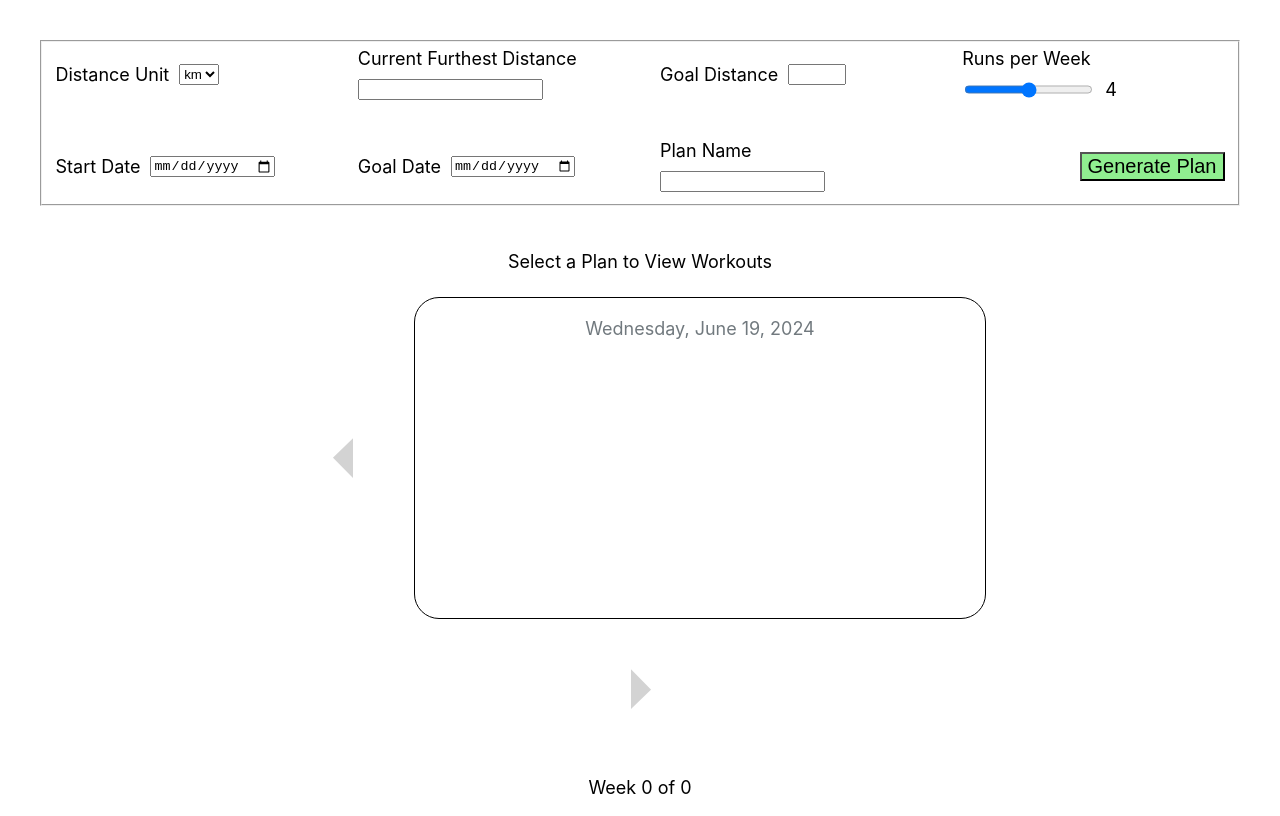
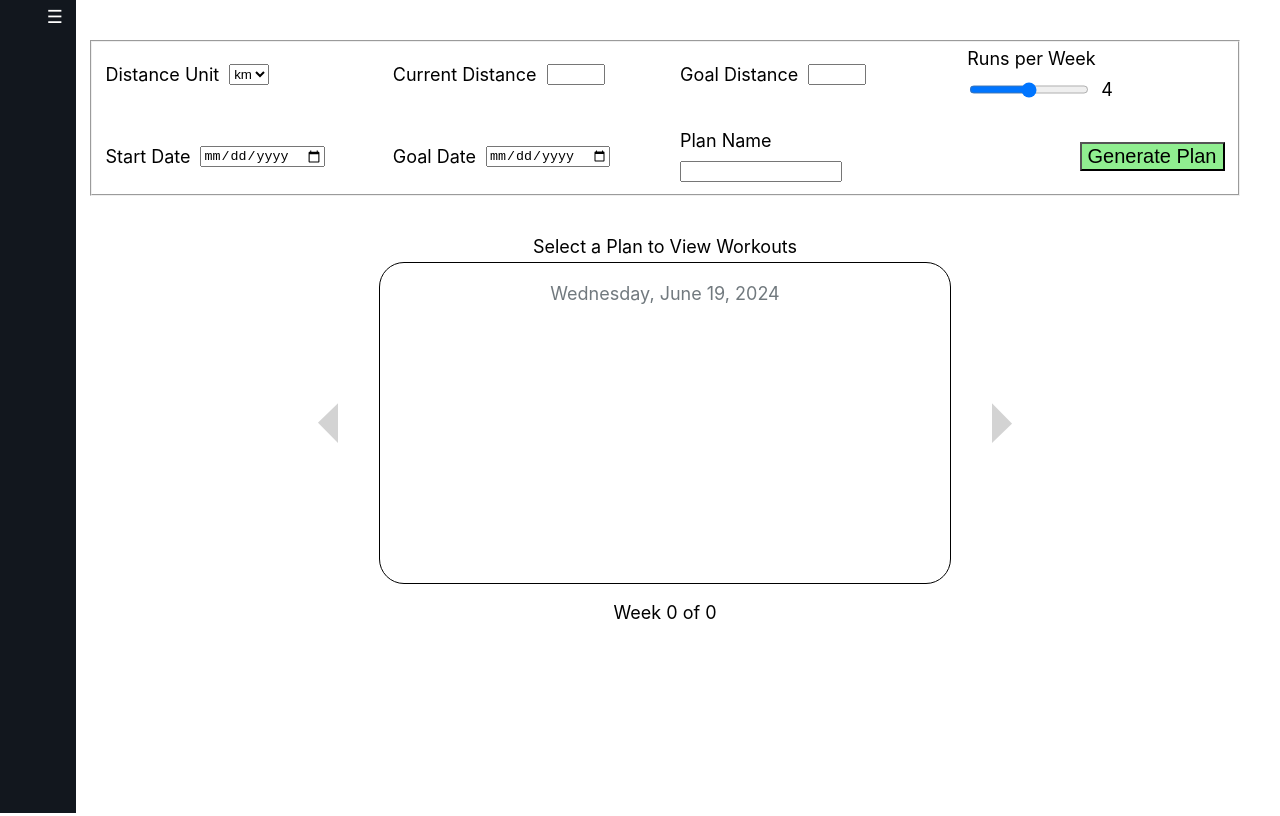
Before and after one commit to warrenmblood/training-plan-generator, a React (Create React App) app: page / in a window 1280 px wide. Built offline with nearby package versions, Linux system fonts and the light colour scheme.

Commit message:
sidebar functionality

```diff
--- a/package.json
+++ b/package.json
@@ -6,6 +6,7 @@
     "@testing-library/jest-dom": "^5.17.0",
     "@testing-library/react": "^13.4.0",
     "@testing-library/user-event": "^13.5.0",
+    "boxicons": "^2.1.4",
     "react": "^18.3.1",
     "react-dom": "^18.3.1",
     "react-hook-form": "^7.52.2",
--- a/src/App.css
+++ b/src/App.css
@@ -3,7 +3,45 @@ body {
     font-size: 18px;
 }
 
-.planInputs {
+.sidebar {
+    position: absolute;
+    top: 0;
+    left: 0;
+    height: 100vh;
+    width: 50px;
+    background-color: #12171e;
+    color: white;
+    padding: .4rem .8rem;
+    transition: all 0.5s ease;
+}
+
+.sidebar.active {
+    width: 200px;
+}
+
+.plan-list .saved-plan {
+    border-top: 1px solid white
+}
+
+.main-content {
+    position: relative;
+    left: 50px;
+    width: calc(100% - 50px);
+    transition: all 0.5s ease;
+}
+
+.sidebar.active ~ .main-content {
+    left: 200px;
+    width: calc(100% - 200px);
+}
+
+.sidebar > .header {
+    display: flex;
+    flex-flow: row nowrap;
+    justify-content: space-between;
+}
+
+.plan-inputs {
     margin: auto;
     margin-left: 40px;
     margin-right: 40px;
@@ -12,7 +50,7 @@ body {
     flex-flow: row wrap;
     justify-content: flex-start;
     align-items: center;
-    gap: 40px;
+    gap: 30px;
 }
 
 .entry {
@@ -26,7 +64,7 @@ body {
     justify-content: flex-end;
 }
 
-.plan > button {
+.workout-body > button {
     width: 100px;
     height: 100px;
     border: transparent;
@@ -43,7 +81,7 @@ body {
     background-color: lightgreen;
 }
 
-input#currentDistance, input#goalDistance {
+input#startDistance, input#goalDistance {
     width: 50px;
 }
 
@@ -51,24 +89,30 @@ input#name {
     width: 60%;
 }
 
-.plan {
-    margin: auto;
-    width: 60%;
-    margin-top: 40px;
-    display: flex;
-    flex-flow: row wrap;
-    justify-content: center;
-    align-items: center;
-    gap: 20px;
+input#runsPerWeek {
+    width: 120px;
 }
 
-.workoutHeader {
+.plan {
+    width: 100%;
+    margin-top: 40px;
+}
+
+.workout-header {
     width: 100%;
     text-align: center;
 }
 
-.workoutHeader > p {
+.workout-header > p {
     margin: 5px;
+}
+
+.workout-body {
+    width: 100%;
+    display: flex;
+    flex-flow: row nowrap;
+    justify-content: center;
+    align-items: center;
 }
 
 .workout {
--- a/src/App.js
+++ b/src/App.js
@@ -6,6 +6,7 @@ import './App.css';
 
 const App = () => {
   const [plan, setPlan] = useState({});
+  const [savedPlans, setSavedPlans] = useState([]);
 
   // --- pull data below from server ---
   const jargon = {};
@@ -29,6 +30,10 @@ const App = () => {
 
   return (
     <div className="wrapper">
+      <Sidebar
+        savedPlans={savedPlans ?? []}
+      />
+      <div className="main-content">
         <PlanInputs
           setPlan={setPlan}
           offDay={offDay ?? {}}
@@ -37,7 +42,7 @@ const App = () => {
         <Plan
           planInfo={plan ?? {}}
         />
-      <Sidebar />
+      </div>
     </div>
   );
 }
--- a/src/components/Plan.js
+++ b/src/components/Plan.js
@@ -54,10 +54,11 @@ function Plan({ planInfo }) {
 
     return(
         <div className="plan">
-            <div className="workoutHeader">
+            <div className="workout-header">
                 <p>{planInfo.name ?? "Select a Plan to View Workouts"}</p>
                 <p>{planInfo.goalDate ? `Goal Date: ${planInfo.goalDate.toLocaleDateString("en-US", dateFormat)}` : ""}</p>
             </div>
+            <div className="workout-body">
                 <button type="button" onClick={prevDay}>&#128896;</button>
                 <Workout
                     planDate = {planDate}
@@ -66,6 +67,7 @@ function Plan({ planInfo }) {
                     terms = {workoutExists ? planInfo.workouts[workoutNum].terms : []}
                 />
                 <button type="button" onClick={nextDay}>&#128898;</button>
+            </div>
             <Stats
                 onPlan = {onPlan}
                 currentWeek = {planInfo.startDate ? currentWeek(planInfo.startDate, workoutNum) : 0}
--- a/src/components/PlanInputs.js
+++ b/src/components/PlanInputs.js
@@ -21,7 +21,7 @@ function PlanInputs({ setPlan, offDay, jargon }) {
 
     return (
         <form onSubmit={handleSubmit(onSubmit)}>
-            <fieldset className="planInputs">
+            <fieldset className="plan-inputs">
                 <div className="entry">
                     <label htmlFor="unit">Distance Unit</label>
                     <select
@@ -37,7 +37,7 @@ function PlanInputs({ setPlan, offDay, jargon }) {
                     )}
                 </div>
                 <div className="entry">
-                    <label htmlFor="startDistance">Current Furthest Distance</label>
+                    <label htmlFor="startDistance">Current Distance</label>
                     <input
                         {...register("startDistance", {
                             required: "Current furthest distance is required",
--- a/src/components/Sidebar.js
+++ b/src/components/Sidebar.js
@@ -1,6 +1,25 @@
-import React from "react";
+import React, { useState } from "react";
 
-function Sidebar() {
+function Sidebar({ savedPlans }) {
+    const [active, setActive] = useState(false);
+
+    const activateSidebar = () => setActive(!active);
+
+    return(
+        <div className={`sidebar${active ? " active" : ""}`}>
+            <div className="header" onClick={activateSidebar}>
+                <span></span>
+                <span>&#9776;</span>
+            </div>
+            <div className="plan-list">
+                {savedPlans.map(plan => (
+                    <div className="saved-plan">
+                        {plan.name}
+                    </div>
+                ))}
+            </div>
+        </div>
+    );
 
 }
 
--- a/src/utils.js
+++ b/src/utils.js
@@ -88,7 +88,7 @@ export function generatePlan(planInputs, offDay, jargon) {
     let longest;
 
     plan.workouts.push(generateWorkout('goal', goalDistance, unit, jargon));
-    longest = Math.round(0.75*goalDistance);
+    longest = Math.floor(0.75*goalDistance);
     // work backwards adding workouts in weekly order until first day of plan. replace with "off" workout by lowest priority
     // 1: easy run - short 30% (priority = 7)
     // 2: easy run - medium 40% (priority = 3)
```
Also changed, not shown: 1 other file (tests, documents, lock files or other folders). Lines whose indentation alone changed are shown as unchanged.
